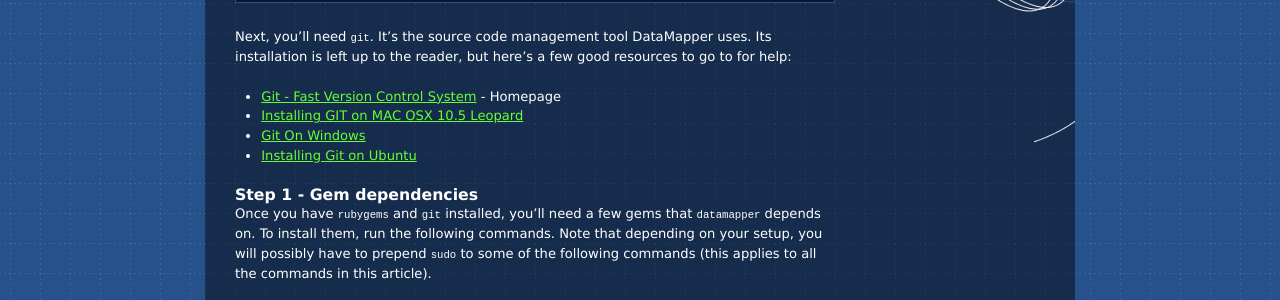
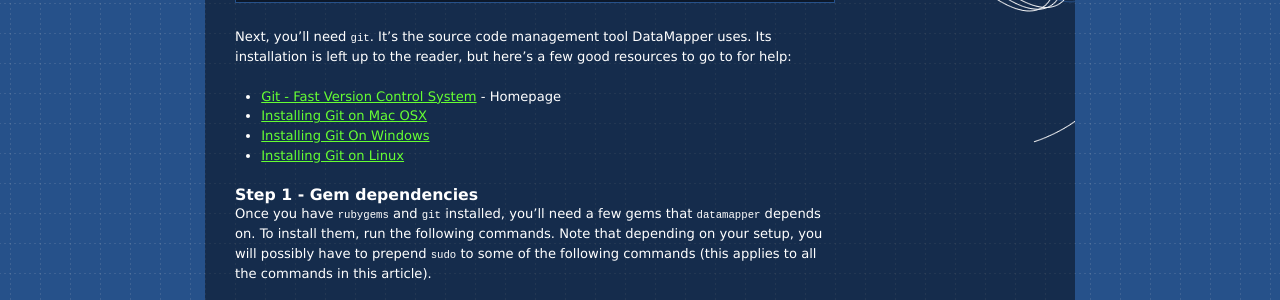
Before and after one commit to datamapper/datamapper.github.com, a Jekyll site: the page built from _posts/2008-05-07-stunningly_easy_way_to_live_on_the_edge.markdown, in a window 1280 px wide. Shown: the part 566-866 px from the top of the page. Built offline with Jekyll 4.4.1, drawn with Linux system fonts in a browser that asks for light colours.

Commit message:
Fixed git installation links

```diff
--- a/_posts/2008-05-07-stunningly_easy_way_to_live_on_the_edge.markdown
+++ b/_posts/2008-05-07-stunningly_easy_way_to_live_on_the_edge.markdown
@@ -38,9 +38,9 @@ Its installation is left up to the reader, but here's a few good resources to go
 to for help:
 
 * [Git - Fast Version Control System](http://git-scm.com/) - Homepage
-* [Installing GIT on MAC OSX 10.5 Leopard](http://dysinger.net/2007/12/30/installing-git-on-mac-os-x-105-leopard/)
-* [Git On Windows](http://ropiku.wordpress.com/2007/12/28/git-on-windows/)
-* [Installing Git on Ubuntu](http://chrisolsen.org/2008/03/10/installing-git-on-ubuntu/)
+* [Installing Git on Mac OSX](http://help.github.com/mac-git-installation/)
+* [Installing Git On Windows](http://help.github.com/win-git-installation/)
+* [Installing Git on Linux](http://help.github.com/linux-git-installation/)
 
 
 ### Step 1 - Gem dependencies
```
